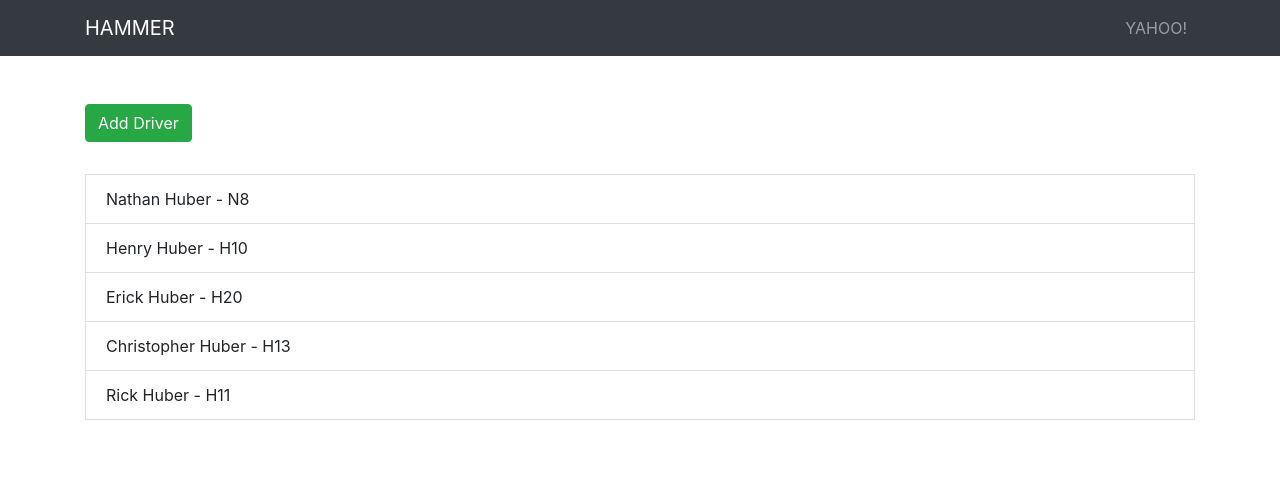
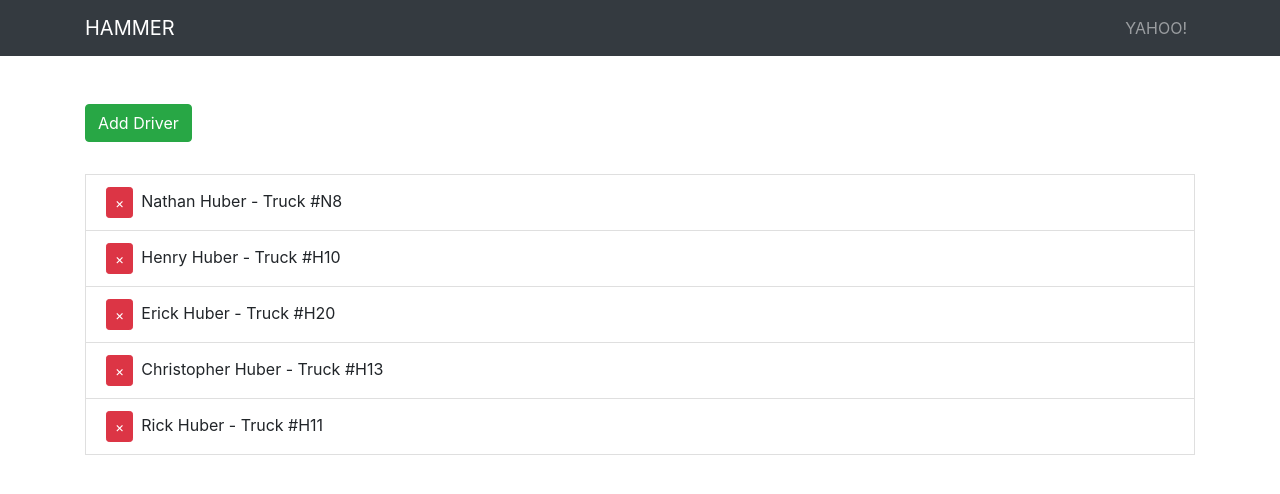
Before and after one commit to OnTheRocks/HAMMER, a React (Create React App) app in the folder client/: page / in a window 1280 px wide. Shown: the top 494 px of the page. Built offline with nearby package versions, Linux system fonts and the light colour scheme.

Commit message:
Started working in some Redux.  Added action and reducer folders.

```diff
--- a/client/package.json
+++ b/client/package.json
@@ -10,9 +10,12 @@
     "bootstrap": "^4.5.0",
     "react": "^16.13.1",
     "react-dom": "^16.13.1",
+    "react-redux": "^7.2.0",
     "react-scripts": "3.4.1",
     "react-transition-group": "^4.4.1",
     "reactstrap": "^8.4.1",
+    "redux": "^4.0.5",
+    "redux-thunk": "^2.3.0",
     "uuid": "^8.1.0"
   },
   "scripts": {
--- a/client/src/App.css
+++ b/client/src/App.css
@@ -0,0 +1,17 @@
+.fade-enter {
+  opacity: 0.01;
+}
+
+.fade-enter-active {
+  opacity: 1;
+  transition: opacity 1000ms ease-in;
+}
+
+.fade-exit {
+  opacity: 1;
+}
+
+.fade-exit-active {
+  opacity: 0.01;
+  transition: opacity 1000ms ease-in;
+}
--- /dev/null
+++ b/client/src/actions/driverActions.js
@@ -0,0 +1,7 @@
+import { GET_DRIVERS, ADD_DRIVER, DELETE_DRIVER} from './types';
+
+export const getDrivers = () => {
+  return {
+    type: GET_DRIVERS
+  };
+};
--- /dev/null
+++ b/client/src/actions/types.js
@@ -0,0 +1,3 @@
+export const GET_DRIVERS = 'GET_DRIVERS';
+export const ADD_DRIVER = 'ADD_DRIVER';
+export const DELETE_DRIVER = 'DELETE_DRIVER';
--- a/client/src/components/Drivers.js
+++ b/client/src/components/Drivers.js
@@ -2,20 +2,18 @@ import React, { Component } from 'react';
 import { Container, ListGroup, Button, ListGroupItem } from 'reactstrap';
 import { CSSTransition, TransitionGroup } from 'react-transition-group';
 import { v4 as uuid }from 'uuid';
+import { connect } from 'react-redux';
+import { getDrivers } from '../actions/driverActions';
+import PropTypes from 'prop-types';
 
 class Drivers extends Component {
-  state = {
-    drivers: [
-      { id: uuid(), name: 'Nathan Huber', truckNo: 'N8'},
-      { id: uuid(), name: 'Henry Huber', truckNo: 'H10'},
-      { id: uuid(), name: 'Erick Huber', truckNo: 'H20'},
-      { id: uuid(), name: 'Christopher Huber', truckNo: 'H13'},
-      { id: uuid(), name: 'Rick Huber', truckNo: 'H11'},
-    ]
+
+  componentDidMount() {
+    this.props.getDrivers();
   }
 
   render() {
-    const { drivers } = this.state;
+    const { drivers } = this.props.driver;
     return(
       <Container>
         <Button
@@ -37,9 +35,20 @@ class Drivers extends Component {
           <TransitionGroup className="driver-list">
             {drivers.map(({ id, name, truckNo }) => (
               <CSSTransition key={id} timeout={500} classNames="fade">
-
-
-                <ListGroupItem>{name} - {truckNo}</ListGroupItem>
+                <ListGroupItem>
+                  <Button
+                    className="remove-btn"
+                    color="danger"
+                    style={{marginRight: '.5rem'}}
+                    size="sm"
+                    onClick={() => {
+                      this.setState(state => ({
+                        drivers: state.drivers.filter(driver => driver.id !== id)
+                      }));
+                    }}
+                  >&times;</Button>
+                  {name} - Truck #{truckNo}
+                </ListGroupItem>
               </CSSTransition>
             ))}
           </TransitionGroup>
@@ -49,4 +58,13 @@ class Drivers extends Component {
   }
 }
 
-export default Drivers;
+Drivers.propTypes = {
+  getDrivers: PropTypes.func.isRequired,
+  driver: PropTypes.object.isRequired
+}
+
+const mapStateToProps = (state) => ({
+  driver: state.driver
+});
+
+export default connect(mapStateToProps, { getDrivers })(Drivers);
--- /dev/null
+++ b/client/src/reducers/driverReducer.js
@@ -0,0 +1,23 @@
+import { v4 as uuid }from 'uuid';
+import { GET_DRIVERS, ADD_DRIVER, DELETE_DRIVER} from '../actions/types';
+
+const initialState = {
+  drivers: [
+    { id: uuid(), name: 'Nathan Huber', truckNo: 'N8'},
+    { id: uuid(), name: 'Henry Huber', truckNo: 'H10'},
+    { id: uuid(), name: 'Erick Huber', truckNo: 'H20'},
+    { id: uuid(), name: 'Christopher Huber', truckNo: 'H13'},
+    { id: uuid(), name: 'Rick Huber', truckNo: 'H11'},
+  ]
+}
+
+export default function(state = initialState, action) {
+  switch(action.type) {
+    case GET_DRIVERS:
+      return {
+        ...state
+      };
+    default:
+      return state;
+  }
+}
--- /dev/null
+++ b/client/src/reducers/index.js
@@ -0,0 +1,6 @@
+import { combineReducers } from 'redux';
+import driverReducer from './driverReducer';
+
+export default combineReducers({
+  driver: driverReducer
+});
--- /dev/null
+++ b/client/src/store.js
@@ -0,0 +1,18 @@
+import { createStore, applyMiddleware, compose} from 'redux';
+import thunk from 'redux-thunk';
+import rootReducer from './reducers';
+
+const initialState = {};
+
+const middleware = [thunk];
+
+const store = createStore(
+  rootReducer,
+  initialState,
+  compose(
+   applyMiddleware(...middleware),
+   window._REDUX_DEVTOOLS_EXTENSION_ ? window.__REDUX_DEVTOOLS_EXTENSION__() : f => f
+  )
+);
+
+export default store;
```
Also changed, not shown: client/src/App.js (+9 -3 lines), 1 other file (tests, documents, lock files or other folders).
